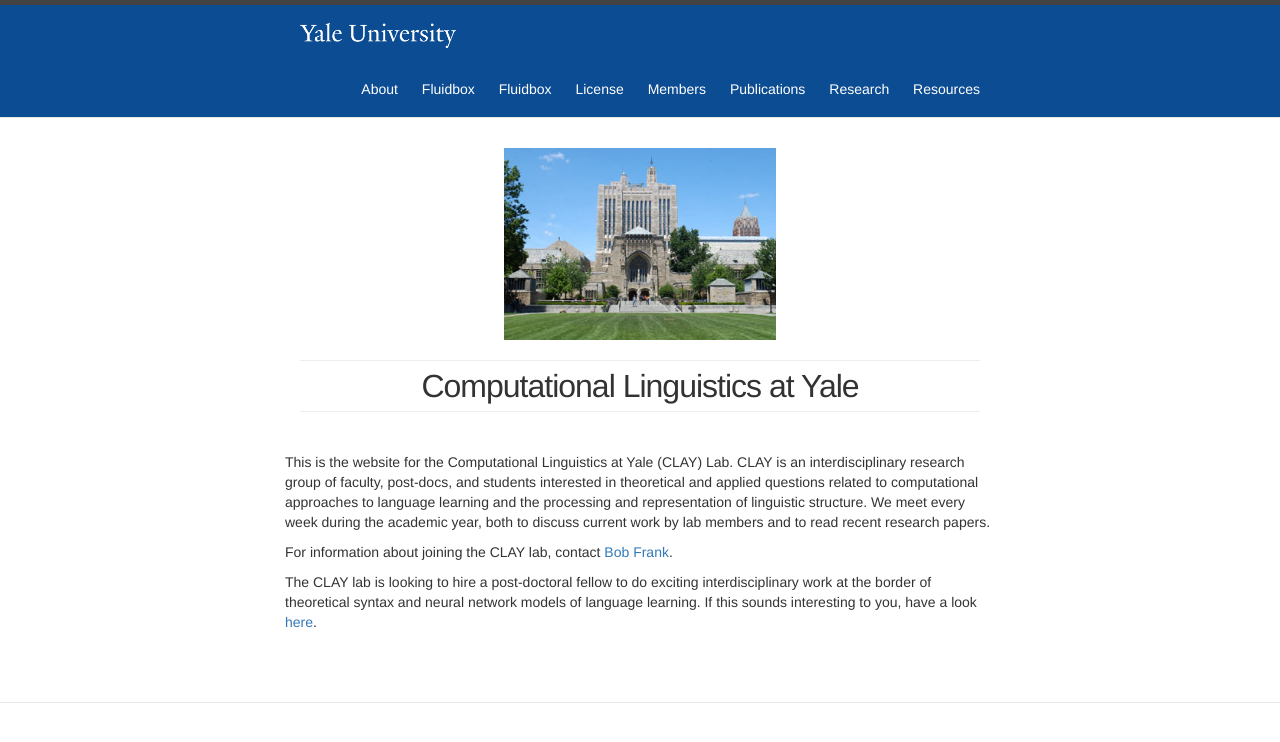
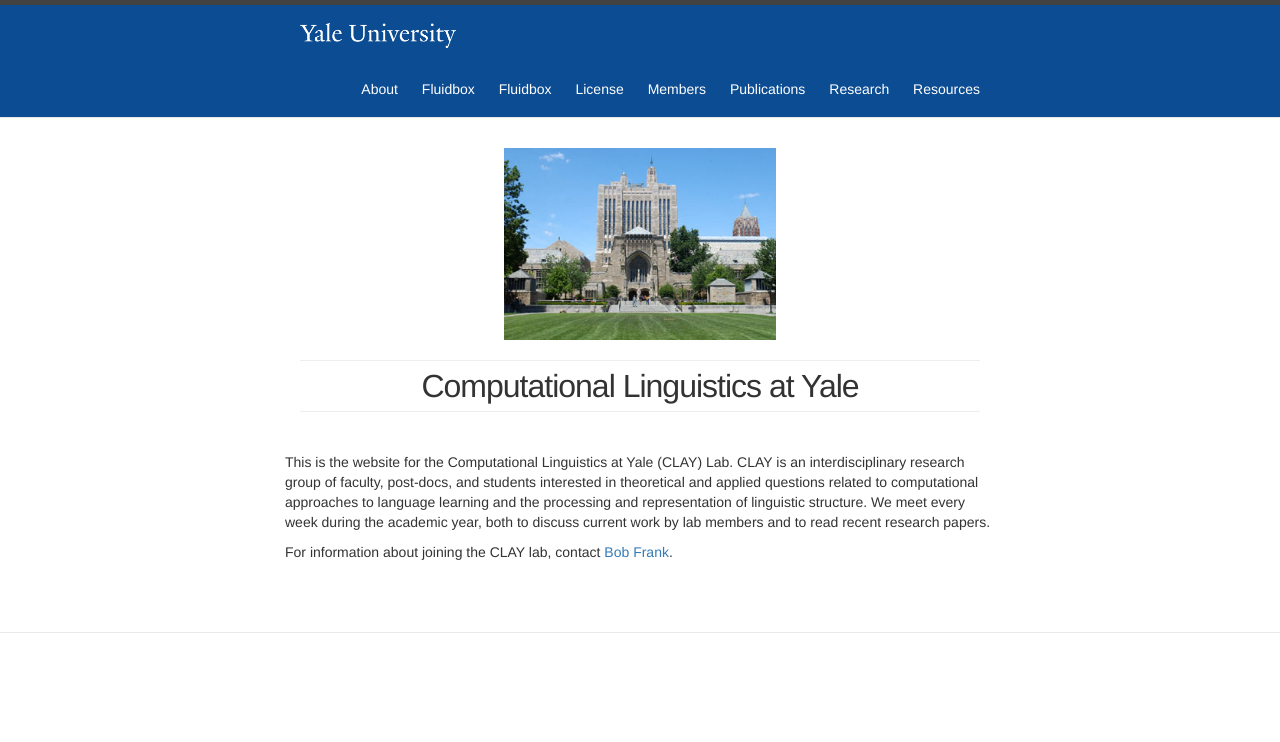
Before and after one commit to clay-lab/clay-lab.github.io, a Jekyll site: the page built from index.html, in a window 1280 px wide. Shown: the top 742 px of the page. Built offline with Jekyll 4.4.1, drawn with Linux system fonts in a browser that asks for light colours.

Commit message:
remove post-doc ad

```diff
--- a/index.html
+++ b/index.html
@@ -24,9 +24,6 @@ weight: 1
     <p align="left"> <div class="left"> For information about joining the CLAY lab, contact <a
 	href="mailto:bob.frank@yale.edu">Bob Frank</a>.</p>
 
-  <p></p>
-
-  <p align="left"> <div class="left"> The CLAY lab is looking to hire a post-doctoral fellow to do exciting interdisciplinary work at the border of theoretical syntax and neural network models of language learning. If this sounds interesting to you, have a look <a href="https://bobfrank1.github.io/postdoc">here</a>.</p>
 
 
 </div>
```
